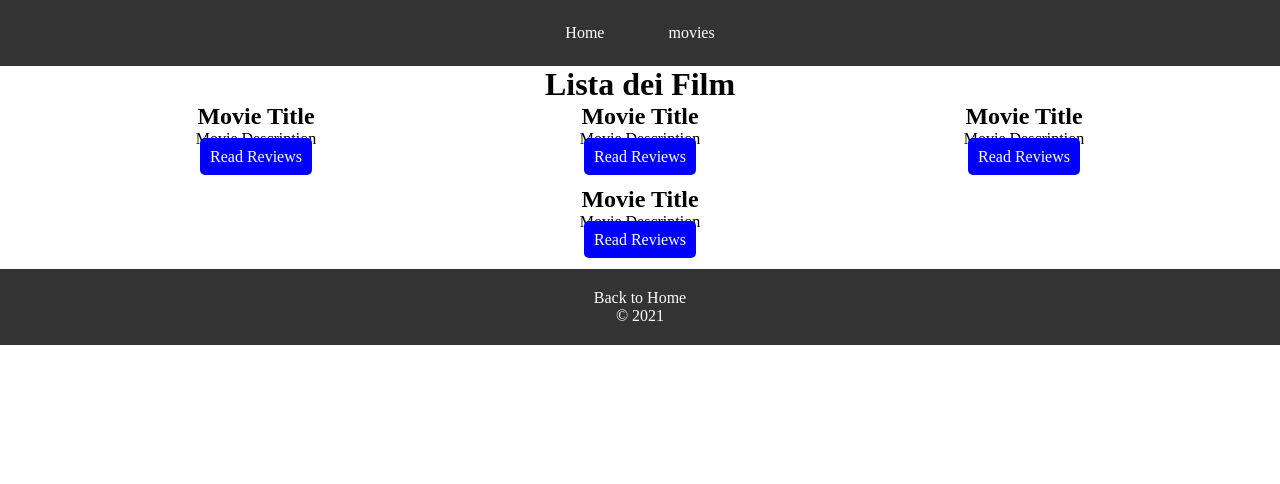
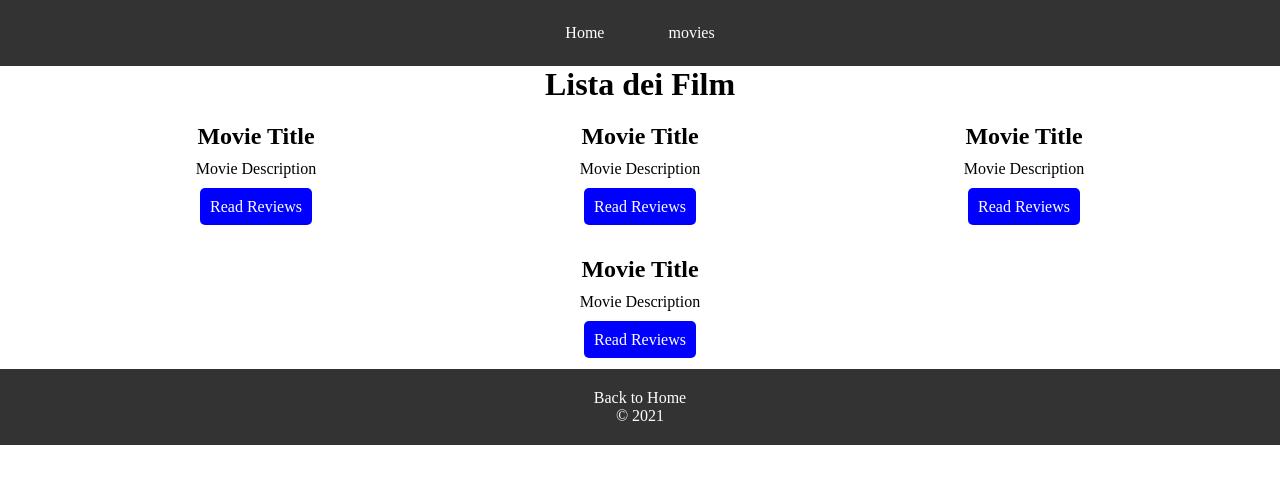
Before and after one commit to AlbertoOrlando/webapp-react, a React (Vite) app: page /movies in a window 1280 px wide. Shown: the top 484 px of the page. Built offline with nearby package versions, Linux system fonts and the light colour scheme.

Commit message:
feat: add NotFoundPage component and update routing

```diff
--- a/src/App.jsx
+++ b/src/App.jsx
@@ -1,6 +1,7 @@
 import HomePage from "./pages/homePage"
 import MoviesPage from "./pages/moviesPage"
 import ReviewPage from "./pages/ReviewPage"
+import NotFoundPage from "./pages/NotFoundPage"
 
 import { BrowserRouter, Route, Routes } from "react-router-dom"
 import DefaultLayout from "./layouts/DefaultLayout"
@@ -14,6 +15,7 @@ function App() {
           <Route index element={<HomePage />} />
           <Route path="/movies" element={<MoviesPage />} />
           <Route path="/movies/:id" element={<ReviewPage />} />
+          <Route path="*" element={<NotFoundPage />} />
         </Route>
       </Routes>
     </BrowserRouter>
--- a/src/index.css
+++ b/src/index.css
@@ -102,11 +102,18 @@ footer a {
   padding: 10px;
   text-decoration: none;
   border-radius: 5px;
-  margin: 10px 0;
+  margin-top: 20px;
+}
+
+.movie-card p {
+  margin-bottom: 20px;
+  margin-top: 10px;
 }
 
 .movie-card {
-  margin-bottom: 20px;
+  margin: 20px 0;
+  width: 30%;
+  text-align: center;
 }
 
 .container-movies h1 {
@@ -118,8 +125,3 @@ footer a {
   flex-wrap: wrap;
   justify-content: center;
 }
-
-.movie-card {
-  width: 30%;
-  text-align: center;
-}
--- /dev/null
+++ b/src/pages/NotFoundPage.jsx
@@ -0,0 +1,13 @@
+import { Link } from "react-router-dom";
+
+const NotFoundPage = () => {
+    return (
+        <div>
+            <h2>Page Not Found</h2>
+            <p>Sorry, but the page u are looking for does not exist.</p>
+            <Link to="/">Back to Home</Link>
+        </div>
+    )
+}
+
+export default NotFoundPage
```
